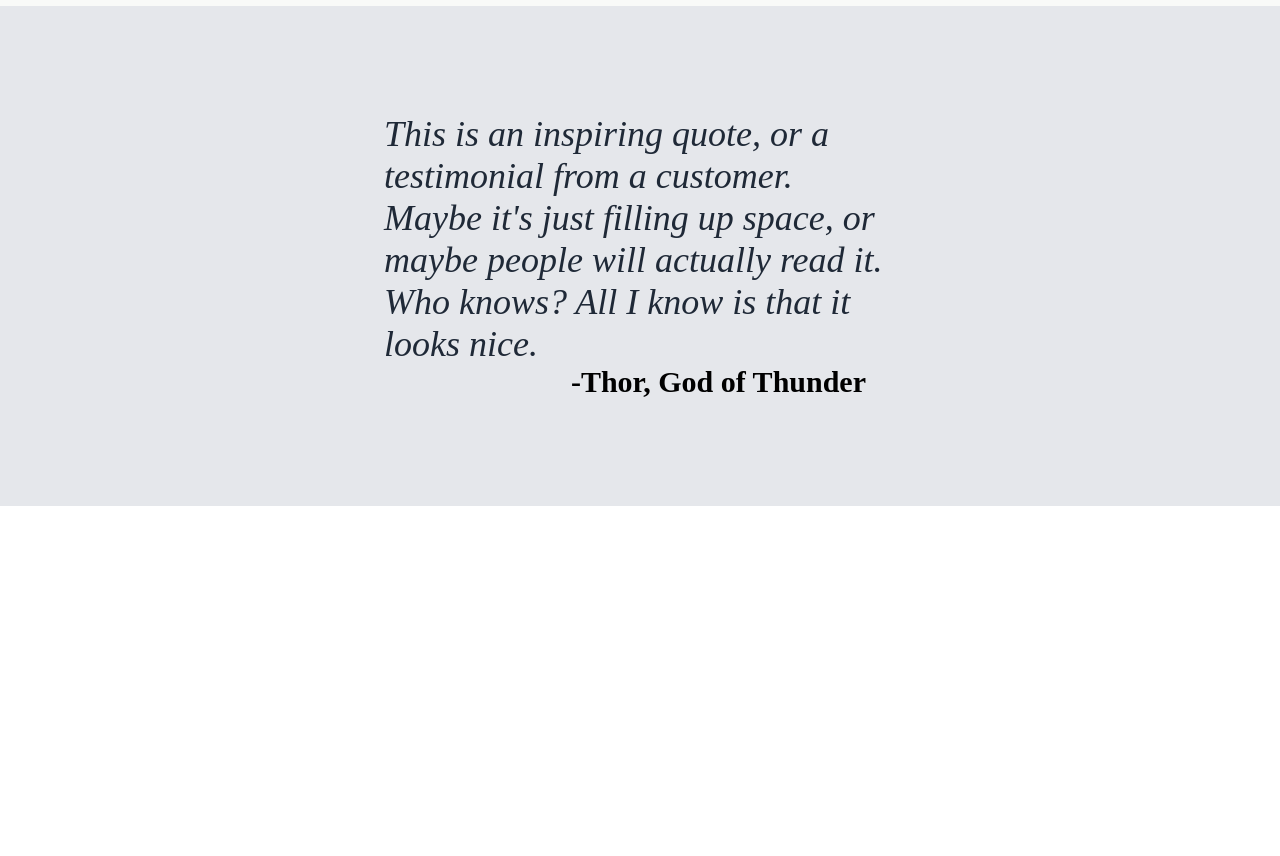
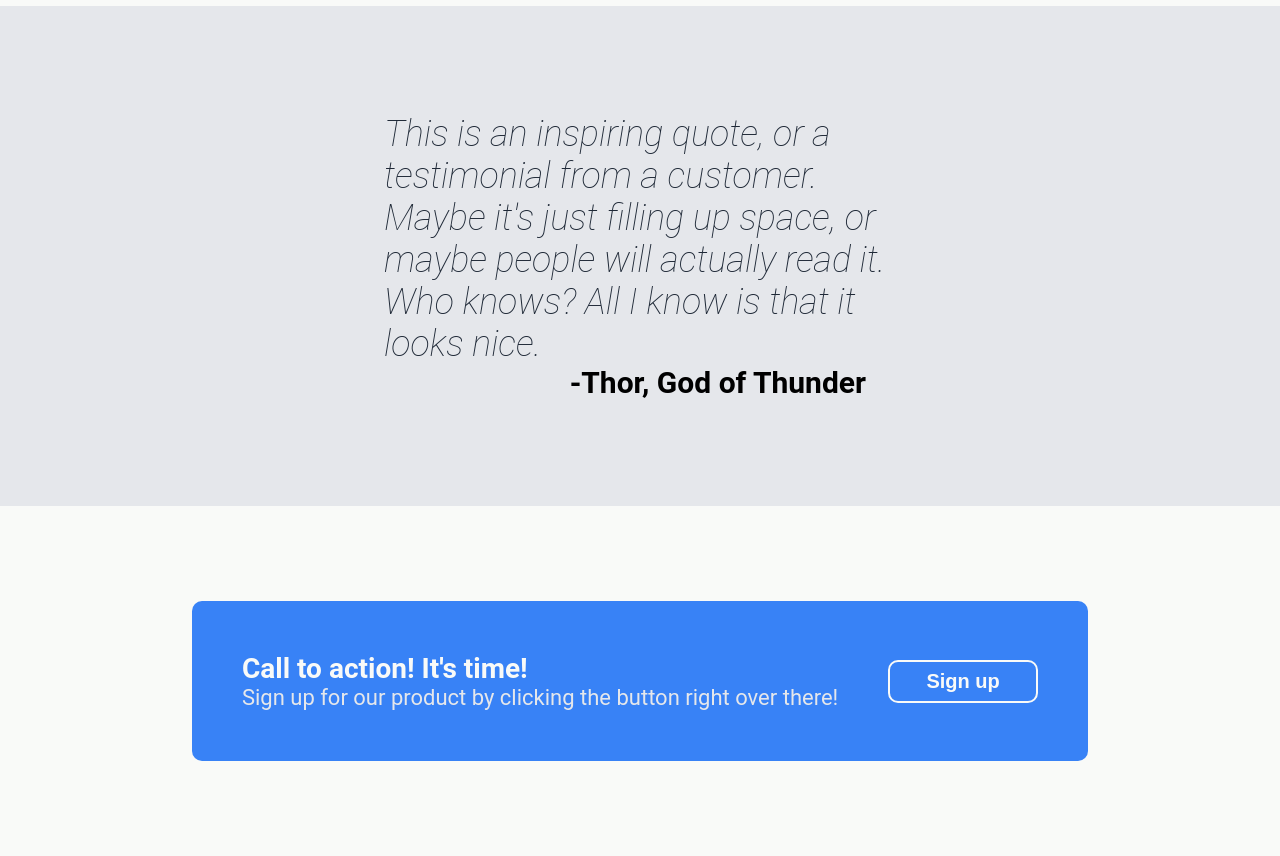
Before and after one commit to yrnisus/OdinProject-LandingPage, a plain HTML site: page index.html in a window 1280 px wide. Shown: the part 994-1850 px from the top of the page. Before the commit the page ends 1500 px from the top, so only its background shows below. Drawn offline with Linux system fonts and the light colour scheme.

Commit message:
cta section complete

```diff
--- a/index.html
+++ b/index.html
@@ -71,6 +71,18 @@
             <div class="quote-author">-Thor, God of Thunder</div>
         </div>
     </div>
+    <!-- CTA section -->
+    <div class="cta-section">
+        <div class="cta-container">
+            <div class="cta-left">
+                <div class="cta-header">Call to action! It's time!</div>
+                <div class="cta-text">Sign up for our product by clicking the button
+                    right over there!
+                </div>
+            </div>
+            <div class="cta-right"><button>Sign up</button></div>
+        </div>
+    </div>
 </body>
 
 </html>
--- a/styles/style.css
+++ b/styles/style.css
@@ -9,6 +9,10 @@
     --quote-bg: #E5E7EB;
     --quote-text: #1f2937;
     }
+
+html {
+    font-family: 'Roboto';
+}
 
 html, body, p, ul {
     margin: 0;
@@ -185,3 +189,49 @@ ul {
     font-size: 30px;
     font-weight: bold;
 }
+
+/* CTA section */
+
+.cta-section {
+    width: auto;
+    height: 350px;
+    background-color: #F9FAF8;
+    display: flex;
+    justify-content: center;
+    align-items: center;
+}
+
+.cta-container {
+    height: 160px;
+    width: 70%;
+    background-color: var(--cta-bg);
+    border-radius: 10px;
+    display: flex;
+    justify-content: space-evenly;
+    align-items: center;
+}
+
+.cta-header {
+    font-weight: bold;
+    color: var(--hero-main-text);
+    font-size: 28px;
+}
+
+.cta-text {
+    font-size: 22px;
+    color: var(--hero-second-text);
+}
+
+.cta-right button {
+    font-size: 20px;
+    font-weight: bold;
+    width: 150px;
+    color: var(--hero-main-text);
+    padding: 8px;
+    border-radius: 10px;
+    border-style: none;
+    outline: none;
+    border: 2px solid var(--hero-main-text);
+    background-color: var(--cta-bg);
+}
+/* Footer section */
```
